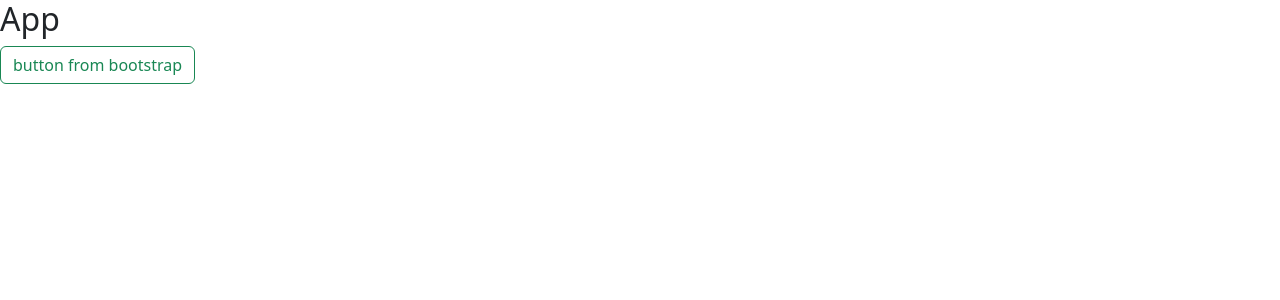
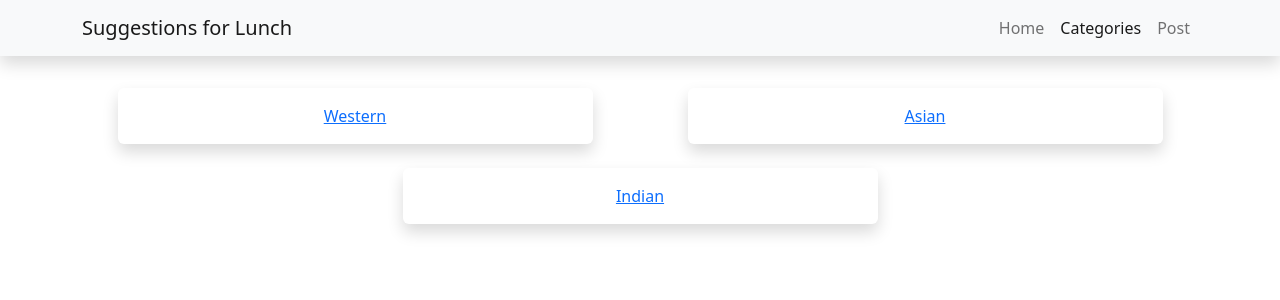
Before and after one commit to Meilin-Lyu/Suggestions_for_lunch, a React (Create React App) app in the folder frontend/: page /Categories in a window 1280 px wide. Shown: the top 300 px of the page. Built offline with nearby package versions, Linux system fonts and the light colour scheme.

Commit message:
site template

```diff
--- a/frontend/package.json
+++ b/frontend/package.json
@@ -10,6 +10,7 @@
     "react": "^18.2.0",
     "react-bootstrap": "^2.5.0",
     "react-dom": "^18.2.0",
+    "react-router-dom": "^6.3.0",
     "react-scripts": "5.0.1",
     "web-vitals": "^2.1.4"
   },
--- a/frontend/public/index.html
+++ b/frontend/public/index.html
@@ -24,7 +24,8 @@
       work correctly both with client-side routing and a non-root public URL.
       Learn how to configure a non-root public URL by running `npm run build`.
     -->
-    <title>React App</title>
+    <link href="https://cdn.jsdelivr.net/npm/bootstrap@5.0.2/dist/css/bootstrap.min.css" rel="stylesheet" integrity="sha384-EVSTQN3/azprG1Anm3QDgpJLIm9Nao0Yz1ztcQTwFspd3yD65VohhpuuCOmLASjC" crossorigin="anonymous">
+    <title>Lunch Suggestions</title>
   </head>
   <body>
     <noscript>You need to enable JavaScript to run this app.</noscript>
--- a/frontend/src/App.js
+++ /dev/null
@@ -1,12 +0,0 @@
-import Button from 'react-bootstrap/Button';
-import './App.css';
-function App() {
-  return (
-    <div className="App">
-      <h2>App</h2>
-      <Button variant="outline-success">button from bootstrap</Button>
-    </div>
-  );
-}
-
-export default App;
--- /dev/null
+++ b/frontend/src/App.jsx
@@ -0,0 +1,23 @@
+import React from "react";
+import { BrowserRouter, Route, Routes } from "react-router-dom";
+import {
+    Home,
+    NoMatch,
+    Navigation,
+    CreatePost,
+    Categories,
+  } from "./components";
+
+export default function App() {
+    return (
+        <BrowserRouter>
+            <Navigation />
+            <Routes>
+                <Route path="/" element={<Home />} />
+                <Route path="/Categories" element={<Categories />} />
+                <Route path="/Post" element={<CreatePost />} />
+                <Route path="*" element={<NoMatch />} />
+            </Routes>
+        </BrowserRouter>
+    );
+}
--- /dev/null
+++ b/frontend/src/components/Categories.jsx
@@ -0,0 +1,16 @@
+import React from "react";
+import { Link } from "react-router-dom";
+
+export default function Categories() {
+  return (
+    <div className="home">
+        <div className="container">
+            <div className="row gy-4 mt-2">
+                <Link className="col col-md-5 mx-auto py-3 rounded shadow text-center" to="/Western">Western</Link>
+                <Link className="col col-md-5 mx-auto py-3 rounded shadow text-center" to="/Asian">Asian</Link>
+                <Link className="col col-md-5 mx-auto py-3 rounded shadow text-center" to="/Western">Indian</Link>
+            </div>
+        </div>
+    </div>
+  );
+}
--- /dev/null
+++ b/frontend/src/components/CreatePost.jsx
@@ -0,0 +1,10 @@
+export default function CreatePost() {
+    // add form here later
+    return (
+        <div className="home">
+            <div className="container">
+
+            </div>
+        </div>
+    );
+}
--- /dev/null
+++ b/frontend/src/components/Home.jsx
@@ -0,0 +1,15 @@
+import React from "react";
+
+export default function Home() {
+    // fetch and show suggestions from django
+    let posts = [];
+    return (
+        <div className="home">
+            <div className="container">
+                {posts.map((post) => {
+                    return <div></div>
+                })}
+            </div>
+        </div>
+    );
+}
--- /dev/null
+++ b/frontend/src/components/Navigation.jsx
@@ -0,0 +1,35 @@
+import React from "react";
+import { NavLink } from "react-router-dom";
+
+export default function Navigation() {
+    return (
+        <div className="navigation shadow">
+            <nav className="navbar navbar-expand navbar-light bg-light">
+                <div className="container">
+                    <NavLink className="navbar-brand" to="/">
+                        Suggestions for Lunch
+                    </NavLink>
+                    <div>
+                        <ul className="navbar-nav ml-auto">
+                            <li className="nav-item">
+                                <NavLink className="nav-link" to="/">
+                                    Home
+                                </NavLink>
+                            </li>
+                            <li className="nav-item">
+                                <NavLink className="nav-link" to="/Categories">
+                                    Categories
+                                </NavLink>
+                            </li>
+                            <li className="nav-item">
+                                <NavLink className="nav-link" to="/Post">
+                                    Post
+                                </NavLink>
+                            </li>
+                        </ul>
+                    </div>
+                </div>
+            </nav>
+        </div>
+    );
+}
--- /dev/null
+++ b/frontend/src/components/NoMatch.jsx
@@ -0,0 +1,7 @@
+export default function NoMatch() {
+    return (
+        <div className="m-3">
+            <h1 className="display-1 text-center">That link doesn't exist!</h1>
+        </div>
+    );
+}
--- /dev/null
+++ b/frontend/src/components/index.js
@@ -0,0 +1,5 @@
+export { default as Navigation } from "./Navigation";
+export { default as Home } from "./Home";
+export { default as NoMatch } from "./NoMatch";
+export { default as CreatePost } from "./CreatePost";
+export { default as Categories } from "./Categories";
--- a/frontend/src/index.css
+++ b/frontend/src/index.css
@@ -11,3 +11,13 @@ code {
   font-family: source-code-pro, Menlo, Monaco, Consolas, 'Courier New',
     monospace;
 }
+
+#root {
+  display: flex;
+  flex-direction: column;
+  min-height: 100vh;
+}
+
+.home {
+  flex: 1 1 auto;
+}
```
Also changed, not shown: 1 other file (tests, documents, lock files or other folders).
